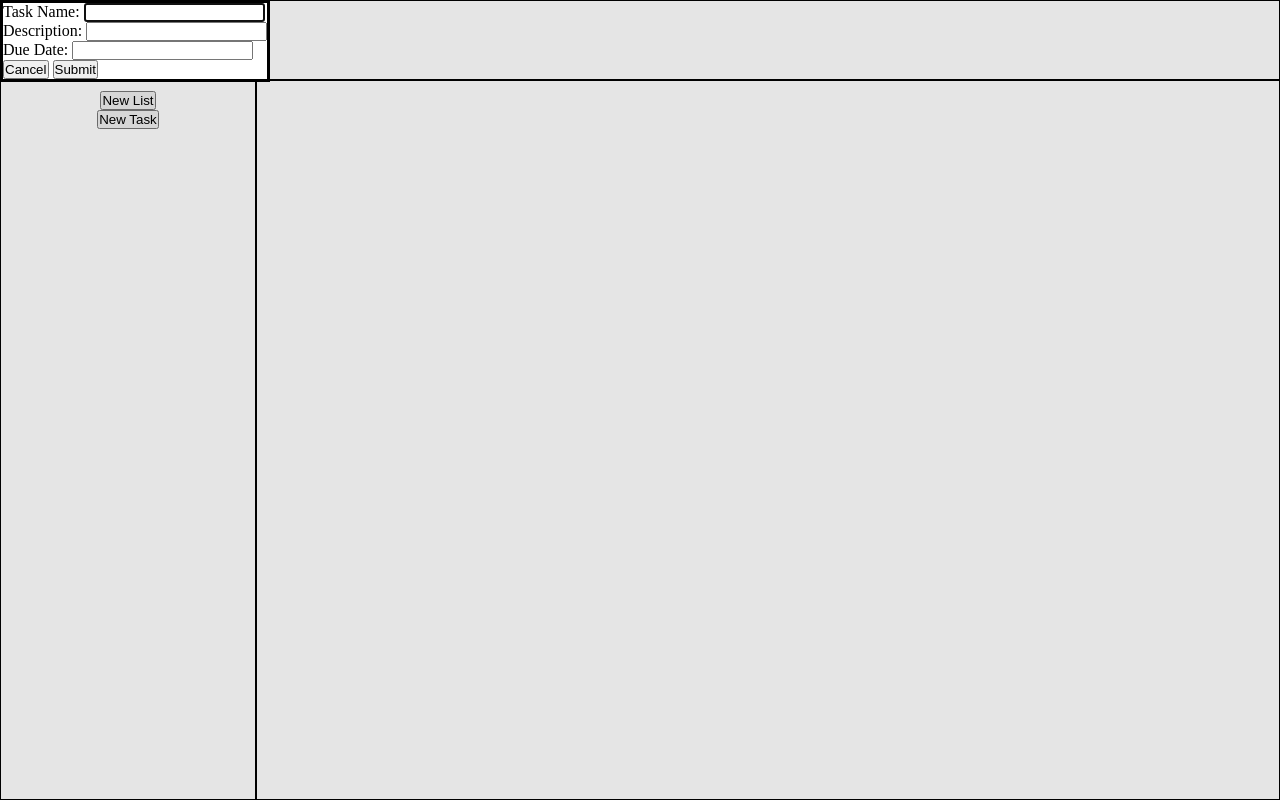
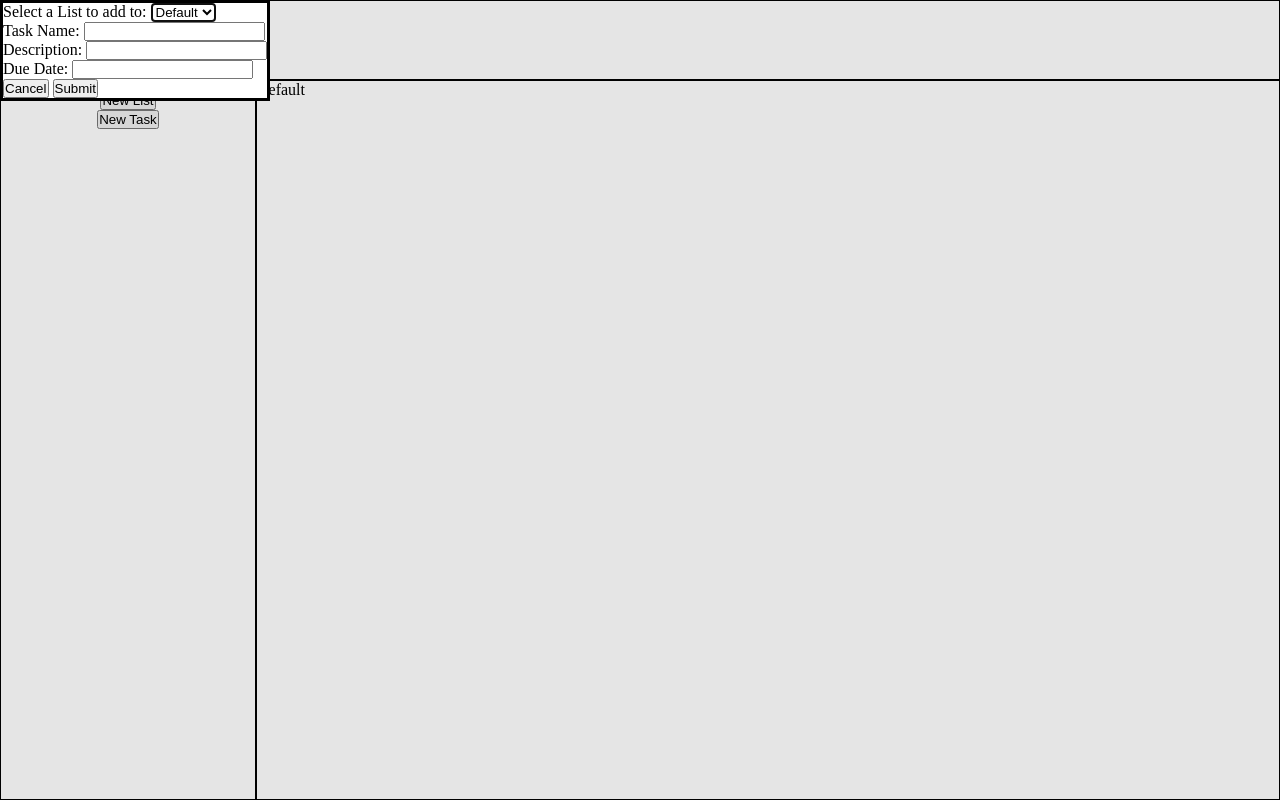
Before and after one commit to kamillask/todo-list-page, a website built with webpack: page src/template.html in a window 1280 px wide. Both pictures are taken after a click on the button "New Task". Built offline with nearby package versions, Linux system fonts and the light colour scheme.

Commit message:
Still working on tasks, ID of select not working atm.

```diff
--- a/src/DomHandler.js
+++ b/src/DomHandler.js
@@ -12,8 +12,11 @@ export class DomHandler {
     newTaskButton = document.querySelector("#newTaskButton");
     addListDialog = document.querySelector("#addListDialog");
     addTaskDialog = document.querySelector("#addTaskDialog");
-    cancelDialog = document.querySelector("#cancel");
+    cancelListDialog = document.querySelector("#cancelList");
+    cancelTaskDialog = document.querySelector("#cancelTask");
     submitListDialog = document.querySelector("#submitListDialog");
+    submitTaskDialog = document.querySelector("#submitTaskDialog");
+    selectList = document.querySelector("#selectList");
     listContainer = document.querySelector("#listContainer");
 
     constructor(listHandler, taskHandler){
@@ -21,16 +24,16 @@ export class DomHandler {
         this.taskHandler = taskHandler;
     }
 
-    createItem(type, className){
-        const element = document.createElement(type);
-        element.className = className;
+    createItem(domType, elementType){
+        const element = document.createElement(domType);
+        element.className = elementType;
         return element;
     }
 
-    createDOMList(name){
-        const newList = this.createItem("div", name);
-        listContainer.appendChild(newList);
-    }
+    // createDOMList(name){
+    //     const newList = this.createItem("div", name);
+    //     listContainer.appendChild(newList);
+    // } *****this was never used
 
     clearDOM(domElement){
         const content = document.getElementById(domElement);
@@ -41,10 +44,28 @@ export class DomHandler {
 
     showLists(){
         this.clearDOM("listContainer");
+        let index = 0;
         for(let list in this.listHandler.taskList){
-            const listName = this.createItem("div", this.listHandler.taskList[list].name);
+            const listName = this.createItem("div", "list");
             listName.textContent = this.listHandler.taskList[list].name;
+            listName.id = index;
+            // console.log(listName + " index " + index);
+            index++;
             listContainer.appendChild(listName);
+        }
+    }
+
+    populateSelect(){
+        this.clearDOM("selectList");
+        let index = 0;
+        for(let list in this.listHandler.taskList){
+            const listName = this.createItem("option", "select");
+            listName.textContent = this.listHandler.taskList[list].name;
+            listName.id = index;
+            console.log(listName.textContent + " index " + index);
+            console.log(listName.id);
+            index++;
+            this.selectList.appendChild(listName);
         }
     }
 
@@ -60,12 +81,31 @@ export class DomHandler {
             this.showLists();
         });
 
-        this.cancelDialog.addEventListener("click", () => {
+        this.cancelListDialog.addEventListener("click", () => {
             addListDialog.close();
         })
 
         this.newTaskButton.addEventListener("click", () => {
+            this.populateSelect();
             addTaskDialog.showModal();
+        });
+
+        this.submitTaskDialog.addEventListener("click", () => {
+            const taskNameInput = document.querySelector("#taskName").value;
+            const taskDescInput = document.querySelector("#taskDescription").value;
+            const taskDueDateInput = document.querySelector("#taskDueDate").value;
+            const taskInput = this.taskHandler.createTask(taskNameInput, taskDescInput, taskDueDateInput);
+            taskInput.textContent = taskNameInput;
+            //console.log(this.listHandler.taskList.indexOf(this.selectList.value));
+            //console.log(this.listHandler.taskList[this.listHandler.taskList.indexOf(this.selectList.value)]);
+            console.log(this.selectList.value + " index " + this.selectList.value.id);
+            this.listHandler.taskList[this.selectList.value.id].addToList(taskInput); //use id of list, set id as the nth element in the array, seach by id which is the index**************************************************
+            const listToAddTo = document.getElementById(this.listHandler.taskList[this.selectList.value]);
+            listToAddTo.appendChild(taskInput);
+        });
+
+        this.cancelTaskDialog.addEventListener("click", () => {
+            this.addTaskDialog.close();
         });
     }
 }
--- a/src/Task.js
+++ b/src/Task.js
@@ -4,4 +4,8 @@ export class Task {
         this.desc = desc;
         this.dueDate = dueDate;
     }
+
+    createTask(newTitle, newDesc, newDate){
+        return new Task(newTitle, newDesc, newDate);
+    }
 }
--- a/src/index.js
+++ b/src/index.js
@@ -4,9 +4,12 @@ import { Task } from "./Task";
 import { DomHandler} from "./DomHandler";
 
 const listContainer = new List("Container");
+listContainer.addToList(new List("Default"));
 const taskHandler = new Task("task handler");
 const domHandler = new DomHandler(listContainer, taskHandler);
 domHandler.setUpEventListeners();
+domHandler.showLists();
+
 
 // const testelement = domHandler.createItem("div", "something");
 // testelement.textContent = "shutup";
--- a/src/template.html
+++ b/src/template.html
@@ -17,7 +17,7 @@
                     <input type="text" name="listName" id="listName" required>
                 </div>
                 <div class="closeSubmit">
-                    <button id="cancel" value="cancel" formmethod="dialog">Cancel</button>
+                    <button id="cancelList" value="cancel" formmethod="dialog">Cancel</button>
                     <button id="submitListDialog" value="default" formmethod="dialog">Submit</button>
                 </div>
             </form>
@@ -26,6 +26,10 @@
         <button id="newTaskButton">New Task</button>
         <dialog id="addTaskDialog">
             <form action="#" formmethod="dialog">
+                <div class="dropdown">
+                    <label for="selectList">Select a List to add to: </label>
+                    <select name="selectList" id="selectList"></select>
+                </div>
                 <div class="entry">
                     <label for="taskName">Task Name: </label>
                     <input type="text" name="taskName" id="taskName" required>
@@ -36,11 +40,11 @@
                 </div>
                 <div class="entry">
                     <label for="dueDate">Due Date: </label>
-                    <input type="text" name="dueDate" id="dueDate" required>
+                    <input type="text" name="taskDueDate" id="taskDueDate" required>
                 </div>
                 <div class="closeSubmit">
-                    <button id="cancel" value="cancel" formmethod="dialog">Cancel</button>
-                    <button id="submitListDialog" value="default" formmethod="dialog">Submit</button>
+                    <button id="cancelTask" value="cancel" formmethod="dialog">Cancel</button>
+                    <button id="submitTaskDialog" value="default" formmethod="dialog">Submit</button>
                 </div>
             </form>
         </dialog>
```
